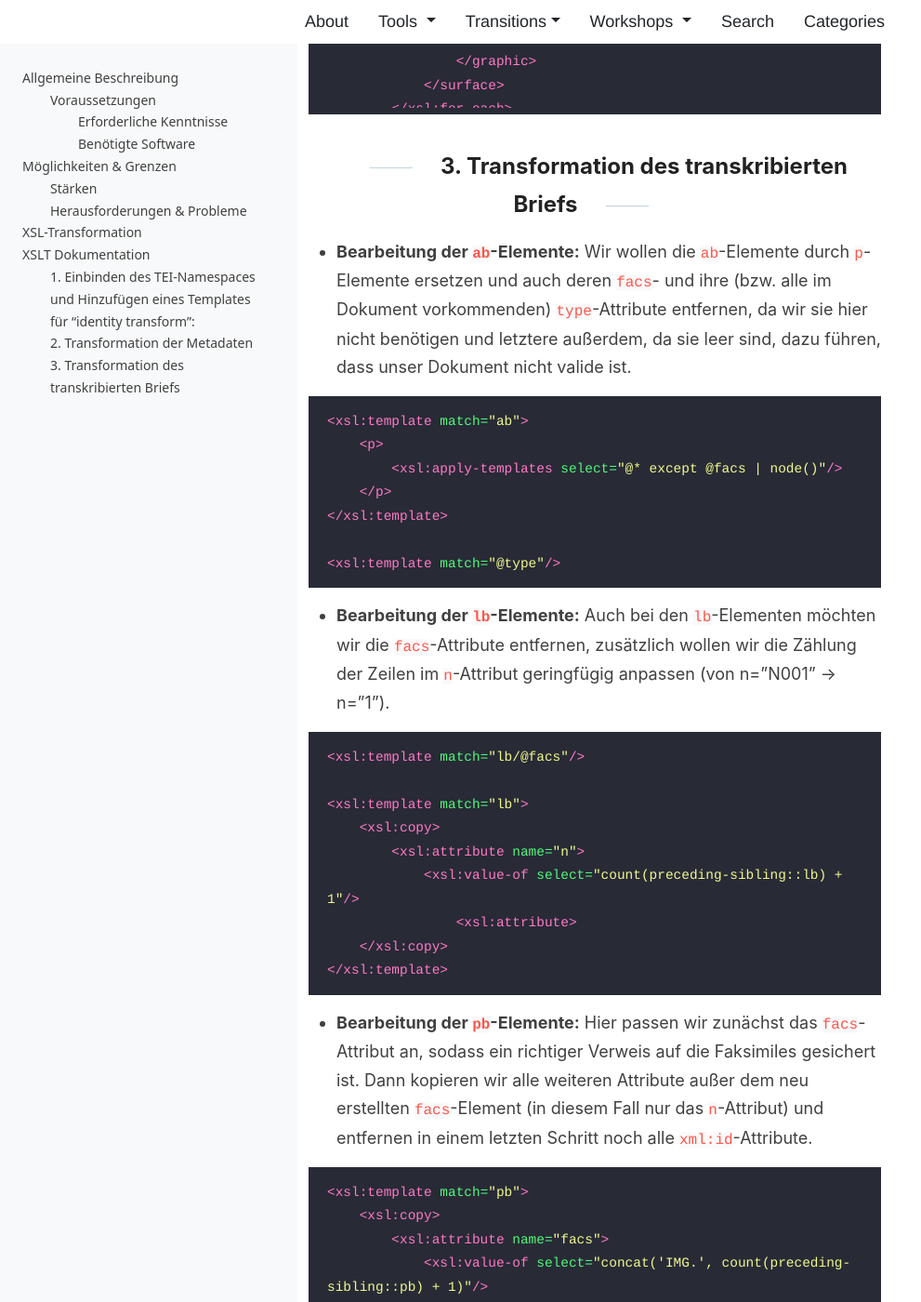
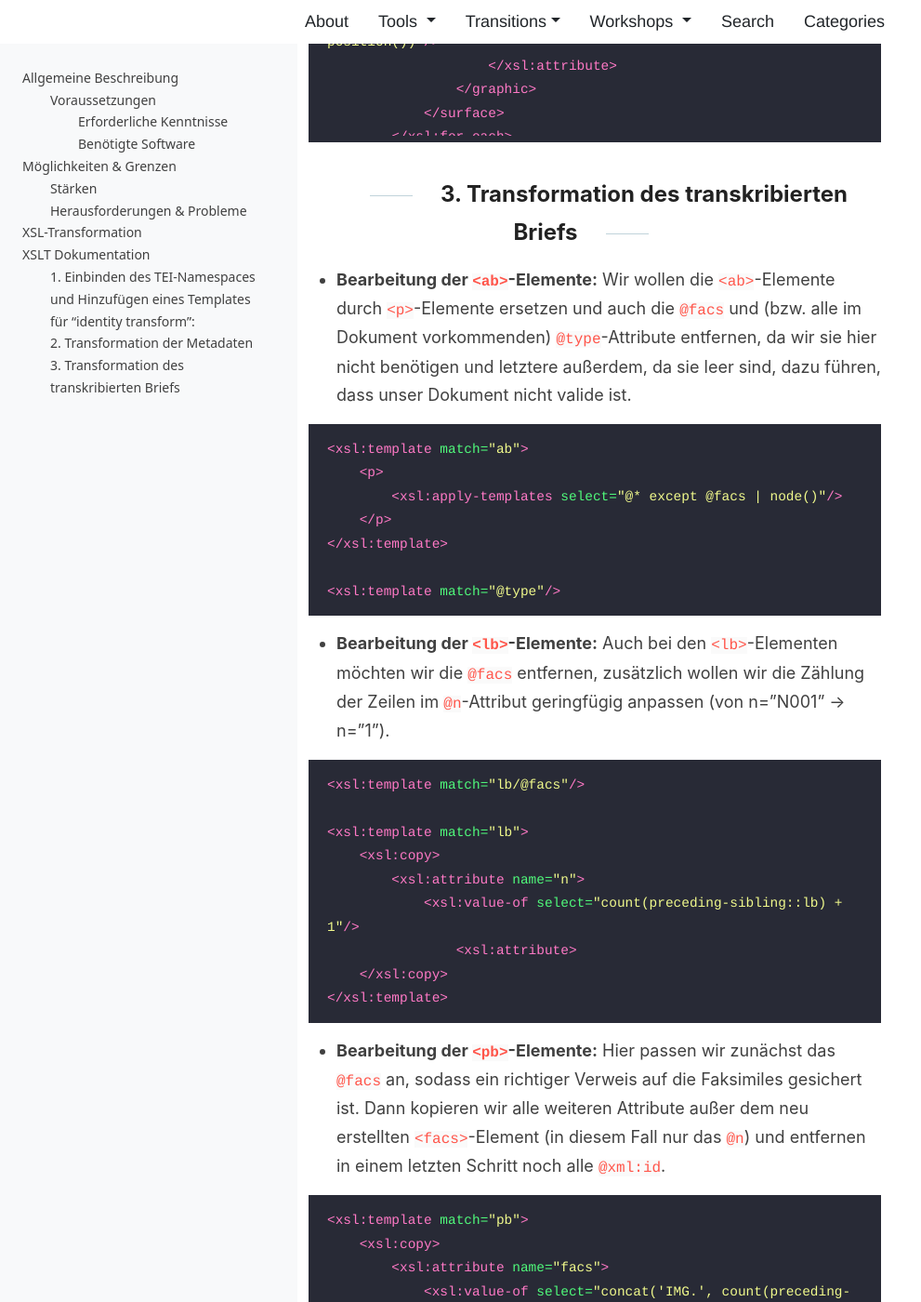
Before and after one commit to DigEdTnT/digedtnt.github.io, a Jekyll site: the page built from _posts/2023-06-12-transition-transkribus-faircopy.md, in a window 1280 px wide and 1400 px high, scrolled down 5236 px. Shown: the whole window at 93% size, without its empty margins (0-991 px from the left). Built offline with Jekyll 4.4.1, drawn with Linux system fonts in a browser that asks for light colours; some of the changed text lies outside the part shown.

Commit message:
add < > to tags

````diff
--- a/_posts/2023-06-12-transition-transkribus-faircopy.md
+++ b/_posts/2023-06-12-transition-transkribus-faircopy.md
@@ -147,7 +147,7 @@ Weiters fügen wir das sogenannte “identity transform”-Template ein, um - zu
 
 ## 3. Transformation des transkribierten Briefs
 
-* **Bearbeitung der `ab`-Elemente:** Wir wollen die `ab`-Elemente durch `p`-Elemente ersetzen und auch deren `facs`- und ihre (bzw. alle im Dokument vorkommenden) `type`-Attribute entfernen, da wir sie hier nicht benötigen und letztere außerdem, da sie leer sind, dazu führen, dass unser Dokument nicht valide ist.
+* **Bearbeitung der `<ab>`-Elemente:** Wir wollen die `<ab>`-Elemente durch `<p>`-Elemente ersetzen und auch die `@facs` und (bzw. alle im Dokument vorkommenden) `@type`-Attribute entfernen, da wir sie hier nicht benötigen und letztere außerdem, da sie leer sind, dazu führen, dass unser Dokument nicht valide ist.
 
 ```xml
 <xsl:template match="ab">
@@ -159,7 +159,7 @@ Weiters fügen wir das sogenannte “identity transform”-Template ein, um - zu
 <xsl:template match="@type"/>
 ```
 
-* **Bearbeitung der `lb`-Elemente:** Auch bei den `lb`-Elementen möchten wir die `facs`-Attribute entfernen, zusätzlich wollen wir die Zählung der Zeilen im `n`-Attribut geringfügig anpassen (von n=”N001” → n=”1”).
+* **Bearbeitung der `<lb>`-Elemente:** Auch bei den `<lb>`-Elementen möchten wir die `@facs` entfernen, zusätzlich wollen wir die Zählung der Zeilen im `@n`-Attribut geringfügig anpassen (von n=”N001” → n=”1”).
 
 ```xml
 <xsl:template match="lb/@facs"/>
@@ -173,7 +173,7 @@ Weiters fügen wir das sogenannte “identity transform”-Template ein, um - zu
 </xsl:template>
 ```
 
-* **Bearbeitung der `pb`-Elemente:** Hier passen wir zunächst das `facs`-Attribut an, sodass ein richtiger Verweis auf die Faksimiles gesichert ist. Dann kopieren wir alle weiteren Attribute außer dem neu erstellten `facs`-Element (in diesem Fall nur das `n`-Attribut) und entfernen in einem letzten Schritt noch alle `xml:id`-Attribute.
+* **Bearbeitung der `<pb>`-Elemente:** Hier passen wir zunächst das `@facs` an, sodass ein richtiger Verweis auf die Faksimiles gesichert ist. Dann kopieren wir alle weiteren Attribute außer dem neu erstellten `<facs>`-Element (in diesem Fall nur das `@n`) und entfernen in einem letzten Schritt noch alle `@xml:id`.
 
 ```xml
 <xsl:template match="pb">
````
Also changed, not shown: other parts of _posts/2023-06-12-transition-transkribus-faircopy.md (+2 -2 lines).
